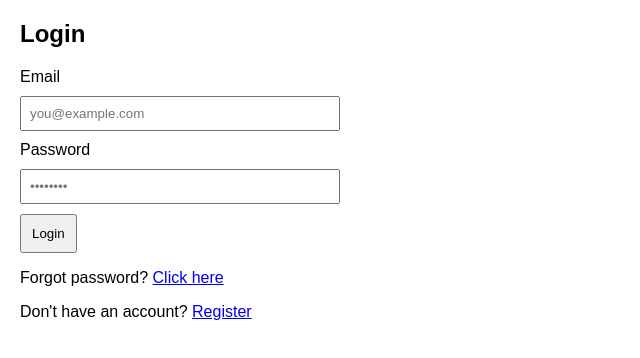
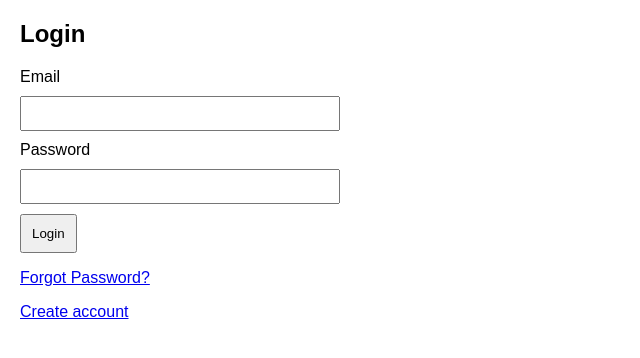
Before and after one commit to Harshsfd/AUTH_FULL, a React (Vite) app in the folder frontend/: page / in a window 1280 px wide. Shown: the top 358 px of the page, without its empty margins (0-640 px from the left). Built offline with nearby package versions, Linux system fonts and the light colour scheme.

Commit message:
Update Login.jsx

```diff
--- a/frontend/src/pages/Login.jsx
+++ b/frontend/src/pages/Login.jsx
@@ -1,67 +1,39 @@
-import React, { useState, useContext } from "react";
-import { loginUser } from "../api/authApi";
-import { AuthContext } from "../context/AuthContext";
-import { Link, useNavigate } from "react-router-dom";
-import InputField from "../components/InputField";
+import React, { useState, useContext } from 'react';
+import InputField from '../components/InputField';
+import { loginUser } from '../api/authApi';
+import { AuthContext } from '../context/AuthContext';
+import { useNavigate, Link } from 'react-router-dom';
 
-export default function Login() {
-  const [form, setForm] = useState({ email: "", password: "" });
-  const [msg, setMsg] = useState("");
-  const [loading, setLoading] = useState(false);
-  const { login } = useContext(AuthContext);
+const Login = () => {
+  const { setUser, setToken } = useContext(AuthContext);
+  const [form, setForm] = useState({ email: '', password: '' });
+  const [error, setError] = useState('');
   const navigate = useNavigate();
 
-  const onChange = (e) => setForm({ ...form, [e.target.name]: e.target.value });
-
-  const onSubmit = async (e) => {
+  const handleChange = (e) => setForm({ ...form, [e.target.name]: e.target.value });
+  const handleSubmit = async (e) => {
     e.preventDefault();
-    setMsg("");
-    setLoading(true);
     try {
       const res = await loginUser(form);
-      login(res.data);
-      navigate("/dashboard");
+      setUser(res.data.user);
+      setToken(res.data.token);
+      navigate('/dashboard');
     } catch (err) {
-      setMsg(err.response?.data?.message || "Login failed.");
-    } finally {
-      setLoading(false);
+      setError(err.response?.data?.message || 'Login failed');
     }
   };
 
   return (
-    <div>
+    <form onSubmit={handleSubmit}>
       <h2>Login</h2>
-      <form onSubmit={onSubmit}>
-        <InputField
-          name="email"
-          type="email"
-          label="Email"
-          value={form.email}
-          onChange={onChange}
-          placeholder="you@example.com"
-          required
-        />
-        <InputField
-          name="password"
-          type="password"
-          label="Password"
-          value={form.password}
-          onChange={onChange}
-          placeholder="••••••••"
-          required
-        />
-        <button type="submit" disabled={loading}>
-          {loading ? "Logging in…" : "Login"}
-        </button>
-      </form>
+      {error && <p style={{ color: 'red' }}>{error}</p>}
+      <InputField label="Email" name="email" type="email" value={form.email} onChange={handleChange} />
+      <InputField label="Password" name="password" type="password" value={form.password} onChange={handleChange} />
+      <button type="submit">Login</button>
+      <p><Link to="/forgot-password">Forgot Password?</Link></p>
+      <p><Link to="/register">Create account</Link></p>
+    </form>
+  );
+};
 
-      <p>{msg}</p>
-      <p>
-        Forgot password? <Link to="/forgot-password">Click here</Link>
-      </p>
-      <p>
-        Don't have an account? <Link to="/register">Register</Link>
-      </p>
-    </div>
-  );
-}
+export default Login;
```
